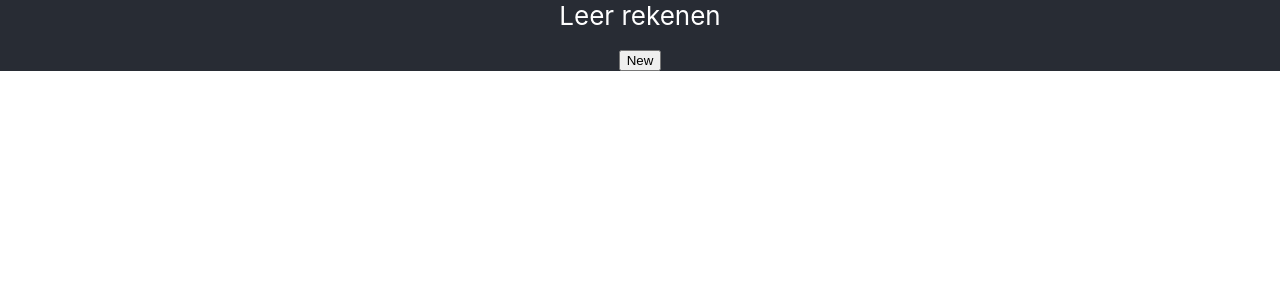
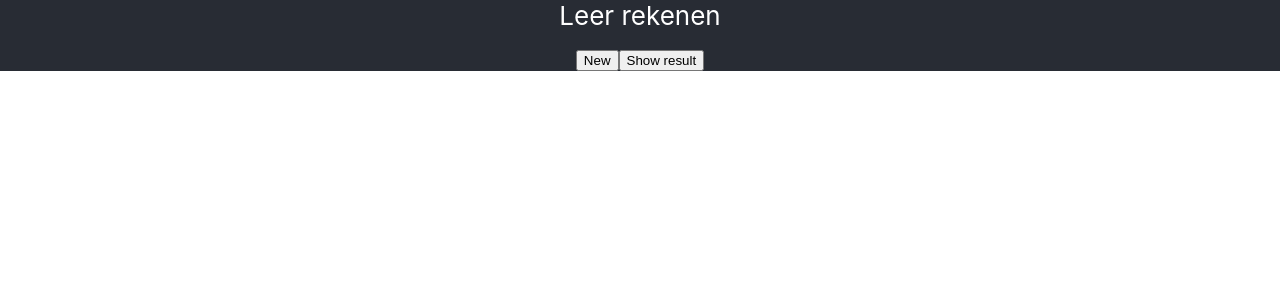
Before and after one commit to seamyd/calc-practice, a React (Create React App) app: page / in a window 1280 px wide. Shown: the top 300 px of the page. Built offline with nearby package versions, Linux system fonts and the light colour scheme.

Commit message:
Show results

```diff
--- a/src/containers/Calculation.tsx
+++ b/src/containers/Calculation.tsx
@@ -17,13 +17,11 @@ interface CalculationState {
   }
 }
 
-export const Calculation: React.FC = (_, CalculationState) => {
+export const Calculation: React.FC = () => {
   const [calculation, setCalculation] = useState<CalculationState>({ leftVal: 0, rightVal: 0, operation: undefined })
+  const [result, setResult] = useState<number | undefined>()
 
-  enum Operation {
-    Add,
-    Sub
-  }
+  enum Operation { Add, Sub }
 
   const sum = (leftVal: number, rightVal: number): number => leftVal + rightVal
   const sub = (leftVal: number, rightVal: number): number => leftVal - rightVal
@@ -44,12 +42,29 @@ export const Calculation: React.FC = (_, CalculationState) => {
     })
   }
 
+  const calculateResult = () => {
+    if (calculation.operation)
+      setResult(
+        calculation.operation.fn(calculation.leftVal, calculation.rightVal)
+      )
+  }
+
   return (
     <div>
-      {calculation.operation && (
-        `${calculation.leftVal} ${calculation.operation?.str} ${calculation.rightVal}`
-      )}
-      <button onClick={newCalculation}>{"New"}</button>
+      <div>
+        {calculation.operation && (
+          `${calculation.leftVal} ${calculation.operation?.str} ${calculation.rightVal}`
+        )}
+      </div>
+      <div>
+        {result &&
+          `${result}`
+        }
+      </div>
+      <div>
+        <button onClick={newCalculation}>{"New"}</button>
+        <button onClick={calculateResult}>{"Show result"}</button>
+      </div>
     </div>
   )
 }
```
